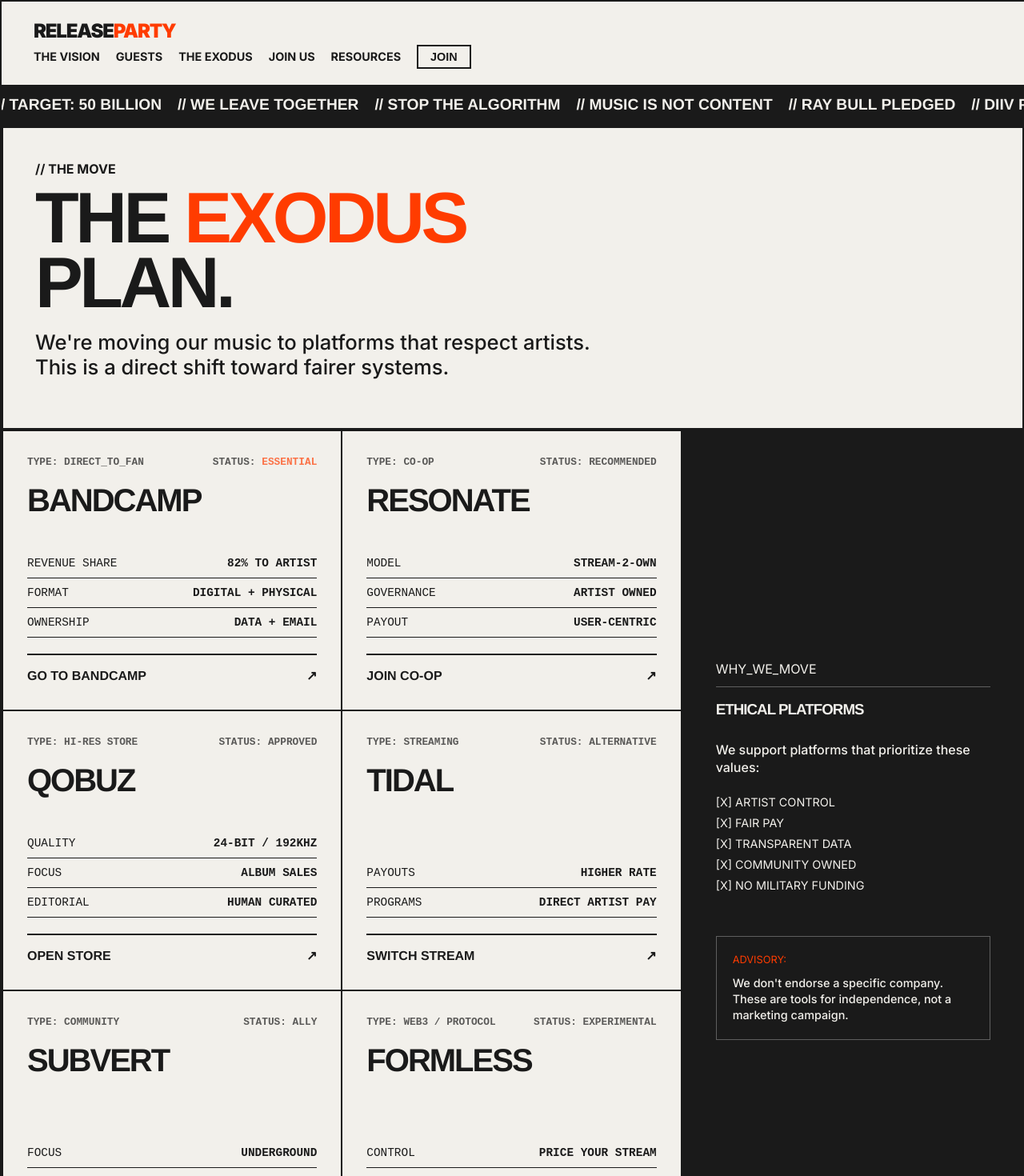
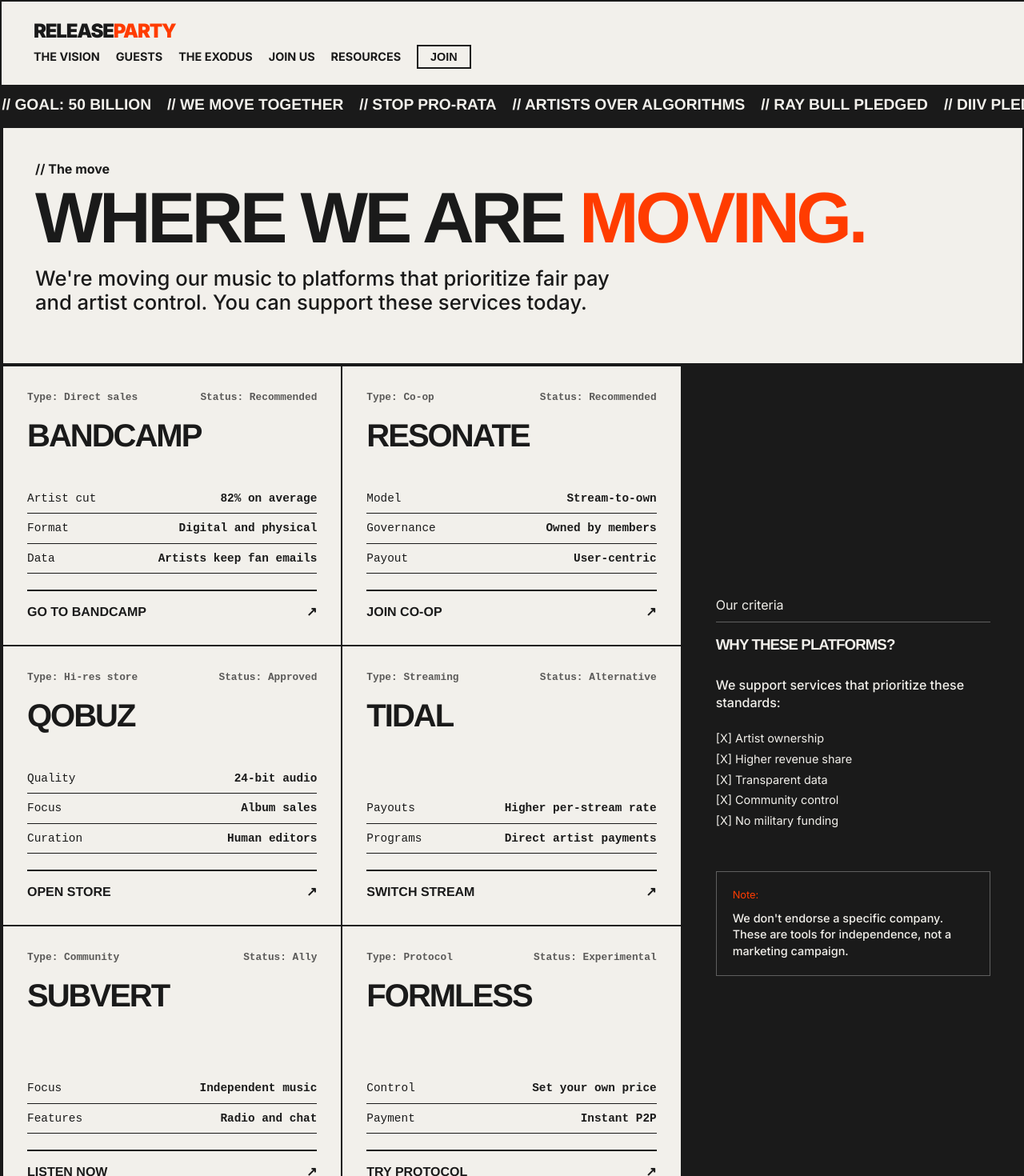
Before and after one commit to ang2990/releaseparty, a SvelteKit app: page /exodus in a window 1280 px wide. Shown: the top 1470 px of the page at 80% size. Built offline with nearby package versions, Linux system fonts and the light colour scheme.

Commit message:
UX: Rewrite all copy to follow Not-AI guidelines
- Switch all headers to sentence case

- Remove puffery and dramatic language

- Standardize on direct, grounded voice

- Use straight quotes and simplify punctuation

```diff
--- a/src/routes/+layout.svelte
+++ b/src/routes/+layout.svelte
@@ -34,7 +34,7 @@
                 modal.style.display = 'flex';
             }
             if (modalTitle) {
-                modalTitle.innerText = "JOIN AS " + role;
+                modalTitle.innerText = "Join as " + role.toLowerCase();
             }
         }
 
@@ -61,18 +61,18 @@
     <header class="grid-row">
         <div class="brand">
             {#if $page.url.pathname === '/'}
-                Release<span class="text-accent">Party</span>
+                Release<span class="text-accent">party</span>
             {:else}
-                <a href="/">Release<span class="text-accent">Party</span></a>
+                <a href="/">Release<span class="text-accent">party</span></a>
             {/if}
         </div>
         <nav>
-            <a href="/vision" class="nav-link">The Vision</a>
+            <a href="/vision" class="nav-link">The vision</a>
             <a href="/guest-list" class="nav-link">Guests</a>
-            <a href="/exodus" class="nav-link">The Exodus</a>
-            <a href="/join" class="nav-link">Join Us</a>
+            <a href="/exodus" class="nav-link">The exodus</a>
+            <a href="/join" class="nav-link">Join us</a>
             <a href="/resources" class="nav-link">Resources</a>
-            <button type="button" class="nav-link text-accent" onclick={() => openModal('ARTIST')}>JOIN</button>
+            <button type="button" class="nav-link text-accent" onclick={() => openModal('ARTIST')}>Join</button>
         </nav>
     </header>
 
@@ -81,10 +81,10 @@
         <div class="marquee-wrapper">
             <div class="marquee-content">
                 <span class="marquee-item">// 1,450,231,000 STREAMS PLEDGED </span>
-                <span class="marquee-item">// TARGET: 50 BILLION </span>
-                <span class="marquee-item">// WE LEAVE TOGETHER </span>
-                <span class="marquee-item">// STOP THE ALGORITHM </span>
-                <span class="marquee-item">// MUSIC IS NOT CONTENT </span>
+                <span class="marquee-item">// GOAL: 50 BILLION </span>
+                <span class="marquee-item">// WE MOVE TOGETHER </span>
+                <span class="marquee-item">// STOP PRO-RATA </span>
+                <span class="marquee-item">// ARTISTS OVER ALGORITHMS </span>
                 <span class="marquee-item">// RAY BULL PLEDGED </span>
                 <span class="marquee-item">// DIIV PLEDGED </span>
                 <span class="marquee-item">// MITSKI PLEDGED </span>
@@ -92,10 +92,10 @@
             </div>
             <div class="marquee-content">
                 <span class="marquee-item">// 1,450,231,000 STREAMS PLEDGED </span>
-                <span class="marquee-item">// TARGET: 50 BILLION </span>
-                <span class="marquee-item">// WE LEAVE TOGETHER </span>
-                <span class="marquee-item">// STOP THE ALGORITHM </span>
-                <span class="marquee-item">// MUSIC IS NOT CONTENT </span>
+                <span class="marquee-item">// GOAL: 50 BILLION </span>
+                <span class="marquee-item">// WE MOVE TOGETHER </span>
+                <span class="marquee-item">// STOP PRO-RATA </span>
+                <span class="marquee-item">// ARTISTS OVER ALGORITHMS </span>
                 <span class="marquee-item">// RAY BULL PLEDGED </span>
                 <span class="marquee-item">// DIIV PLEDGED </span>
                 <span class="marquee-item">// MITSKI PLEDGED </span>
@@ -109,8 +109,8 @@
     <!-- FOOTER -->
     <footer class="grid-row grid-sidebar footer-dark">
         <div class="grid-item">
-            <h2 class="text-large">Release Party</h2>
-            <p style="font-size: 0.9rem; margin-top: 10px; opacity: 0.7;">© 2025. Built for the Exodus. Music is not content.</p>
+            <h2 class="text-large">Release party</h2>
+            <p style="font-size: 0.9rem; margin-top: 10px; opacity: 0.7;">© 2025. Built for the move. Music is not content.</p>
         </div>
         <div class="grid-item">
             <h4 style="margin-bottom: 20px; text-transform: uppercase; letter-spacing: 0.1em;">Connect</h4>
@@ -126,45 +126,45 @@
     <div class="modal-overlay" id="modal">
         <div class="modal-box">
             <div style="display: flex; justify-content: space-between; margin-bottom: 20px;">
-                <h2 id="modal-title">JOIN</h2>
+                <h2 id="modal-title">Join</h2>
                 <button style="font-size: 2rem; cursor: pointer; line-height: 0.5; background: none; border: none; color: inherit; padding: 0;" onclick={() => closeModal()}>&times;</button>
             </div>
-            <p style="margin-bottom: 30px;">Add your leverage to the movement. Your information will be added to our list.</p>
+            <p style="margin-bottom: 30px;">Add your support to our list.</p>
 
             {#if modalSuccess}
                 <div style="text-align: center; padding: 40px 0;">
-                    <h2 class="text-large text-accent" style="margin-bottom: 20px;">CONFIRMED</h2>
-                    <p style="font-weight: 700;">Joined. Welcome to the Exodus.</p>
-                    <button class="btn" style="margin-top: 40px;" onclick={() => closeModal()}>DISMISS</button>
+                    <h2 class="text-large text-accent" style="margin-bottom: 20px;">Confirmed</h2>
+                    <p style="font-weight: 700;">We've added your name to the list.</p>
+                    <button class="btn" style="margin-top: 40px;" onclick={() => closeModal()}>Dismiss</button>
                 </div>
             {:else}
                 <form method="POST" action="/join" use:enhance={handleModalSubmit} class="modal-form">
                     <input type="hidden" name="role" value={modalRole}>
 
                     <div class="form-group">
-                        <label for="modal-name">NAME / ARTIST NAME</label>
-                        <input type="text" id="modal-name" name="name" placeholder="ENTER_NAME" required>
+                        <label for="modal-name">Name / artist name</label>
+                        <input type="text" id="modal-name" name="name" placeholder="Name" required>
                     </div>
 
                     {#if modalRole === 'ARTIST'}
                         <div class="form-group">
-                            <label for="modal-streams">2025 TOTAL STREAMS (ESTIMATE)</label>
+                            <label for="modal-streams">2025 total streams (estimate)</label>
                             <input type="number" id="modal-streams" name="streams" placeholder="0" min="0">
                         </div>
                     {/if}
 
                     <div class="form-group">
-                        <label for="modal-email">CONTACT_RELAY (EMAIL)</label>
-                        <input type="email" id="modal-email" name="email" placeholder="ENTER_EMAIL" required>
+                        <label for="modal-email">Email</label>
+                        <input type="email" id="modal-email" name="email" placeholder="Email" required>
                     </div>
 
                     <div class="form-group">
-                        <label for="modal-link">LINK (PORTFOLIO / SOCIAL)</label>
-                        <input type="text" id="modal-link" name="link" placeholder="HTTPS://...">
+                        <label for="modal-link">Link (Portfolio / social)</label>
+                        <input type="text" id="modal-link" name="link" placeholder="https://...">
                     </div>
 
                     <button class="btn" style="width: 100%; margin-top: 20px;" disabled={modalSubmitting}>
-                        {modalSubmitting ? 'TRANSMITTING...' : 'JOIN'}
+                        {modalSubmitting ? 'Transmitting...' : 'Join'}
                     </button>
                 </form>
             {/if}
@@ -173,8 +173,7 @@
 </div>
 
 <style>
-    /* ... keeping global layout styles ... */
-
+    /* Consolidate modal form styles */
     .modal-form {
         display: flex;
         flex-direction: column;
@@ -196,7 +195,6 @@
 
     .modal-form input[type="text"],
     .modal-form input[type="email"],
-    .modal-form input[type="url"],
     .modal-form input[type="number"] {
         background: transparent;
         border: none;
@@ -213,53 +211,4 @@
     .modal-form input:focus {
         border-color: var(--accent-color);
     }
-
-    /* Custom Radio for Modal */
-    .radio-group {
-        display: flex;
-        gap: 20px;
-    }
-
-    .radio-option {
-        display: flex;
-        align-items: center;
-        gap: 8px;
-        cursor: pointer;
-        font-family: var(--font-heading);
-        font-size: 1rem;
-        font-weight: 900;
-        opacity: 0.5;
-        transition: opacity 0.2s;
-    }
-
-    .radio-option:has(input:checked) {
-        opacity: 1;
-        color: var(--accent-color);
-    }
-
-    .modal-form input[type="radio"] {
-        appearance: none;
-        width: 1rem;
-        height: 1rem;
-        border: 2px solid currentColor;
-        border-radius: 50%;
-        display: grid;
-        place-content: center;
-        margin: 0;
-    }
-
-    .modal-form input[type="radio"]::before {
-        content: "";
-        width: 0.5rem;
-        height: 0.5rem;
-        border-radius: 50%;
-        transform: scale(0);
-        transition: 0.1s transform ease-in-out;
-        box-shadow: inset 1em 1em currentColor;
-        background-color: currentColor;
-    }
-
-    .modal-form input[type="radio"]:checked::before {
-        transform: scale(1);
-    }
 </style>
--- a/src/routes/exodus/+page.svelte
+++ b/src/routes/exodus/+page.svelte
@@ -1,15 +1,15 @@
 <svelte:head>
-    <title>THE EXODUS | Destinations</title>
+    <title>The exodus | Destinations</title>
 </svelte:head>
 
 <div class="grid-container">
     <!-- HERO SECTION -->
     <div class="grid-row">
         <div class="grid-item" style="padding-bottom: 60px;">
-            <div class="font-mono" style="margin-bottom: 10px; font-weight: 700;">// THE MOVE</div>
-            <h1 class="text-huge">The <span class="text-accent">Exodus</span><br>Plan.</h1>
+            <div class="font-mono" style="margin-bottom: 10px; font-weight: 700;">// The move</div>
+            <h1 class="text-huge">Where we are <span class="text-accent">moving.</span></h1>
             <p class="exodus-intro">
-                We're moving our music to platforms that respect artists. This is a direct shift toward fairer systems.
+                We're moving our music to platforms that prioritize fair pay and artist control. You can support these services today.
             </p>
         </div>
     </div>
@@ -23,143 +23,143 @@
                 <!-- BANDCAMP -->
                 <a href="https://bandcamp.com" target="_blank" class="destination-card">
                     <div class="card-header">
-                        <span>TYPE: DIRECT_TO_FAN</span>
-                        <span>STATUS: <span class="text-accent">ESSENTIAL</span></span>
+                        <span>Type: Direct sales</span>
+                        <span>Status: Recommended</span>
                     </div>
                     <h3 class="card-title">Bandcamp</h3>
                     <div class="card-specs">
                         <div class="spec-row">
-                            <span>REVENUE SHARE</span>
-                            <span>82% TO ARTIST</span>
+                            <span>Artist cut</span>
+                            <span>82% on average</span>
                         </div>
                         <div class="spec-row">
-                            <span>FORMAT</span>
-                            <span>DIGITAL + PHYSICAL</span>
+                            <span>Format</span>
+                            <span>Digital and physical</span>
                         </div>
                         <div class="spec-row">
-                            <span>OWNERSHIP</span>
-                            <span>DATA + EMAIL</span>
+                            <span>Data</span>
+                            <span>Artists keep fan emails</span>
                         </div>
                     </div>
                     <div class="card-action">
-                        GO TO BANDCAMP <span>&nearr;</span>
+                        Go to Bandcamp <span>&nearr;</span>
                     </div>
                 </a>
 
                 <!-- RESONATE -->
                 <a href="https://resonate.coop" target="_blank" class="destination-card">
                     <div class="card-header">
-                        <span>TYPE: CO-OP</span>
-                        <span>STATUS: RECOMMENDED</span>
+                        <span>Type: Co-op</span>
+                        <span>Status: Recommended</span>
                     </div>
                     <h3 class="card-title">Resonate</h3>
                     <div class="card-specs">
                         <div class="spec-row">
-                            <span>MODEL</span>
-                            <span>STREAM-2-OWN</span>
+                            <span>Model</span>
+                            <span>Stream-to-own</span>
                         </div>
                         <div class="spec-row">
-                            <span>GOVERNANCE</span>
-                            <span>ARTIST OWNED</span>
+                            <span>Governance</span>
+                            <span>Owned by members</span>
                         </div>
                         <div class="spec-row">
-                            <span>PAYOUT</span>
-                            <span>USER-CENTRIC</span>
+                            <span>Payout</span>
+                            <span>User-centric</span>
                         </div>
                     </div>
                     <div class="card-action">
-                        JOIN CO-OP <span>&nearr;</span>
+                        Join co-op <span>&nearr;</span>
                     </div>
                 </a>
 
                 <!-- QOBUZ -->
                 <a href="https://www.qobuz.com" target="_blank" class="destination-card">
                     <div class="card-header">
-                        <span>TYPE: HI-RES STORE</span>
-                        <span>STATUS: APPROVED</span>
+                        <span>Type: Hi-res store</span>
+                        <span>Status: Approved</span>
                     </div>
                     <h3 class="card-title">Qobuz</h3>
                     <div class="card-specs">
                         <div class="spec-row">
-                            <span>QUALITY</span>
-                            <span>24-BIT / 192KHZ</span>
+                            <span>Quality</span>
+                            <span>24-bit audio</span>
                         </div>
                         <div class="spec-row">
-                            <span>FOCUS</span>
-                            <span>ALBUM SALES</span>
+                            <span>Focus</span>
+                            <span>Album sales</span>
                         </div>
                         <div class="spec-row">
-                            <span>EDITORIAL</span>
-                            <span>HUMAN CURATED</span>
+                            <span>Curation</span>
+                            <span>Human editors</span>
                         </div>
                     </div>
                     <div class="card-action">
-                        OPEN STORE <span>&nearr;</span>
+                        Open store <span>&nearr;</span>
                     </div>
                 </a>
 
                 <!-- TIDAL -->
                 <a href="https://tidal.com" target="_blank" class="destination-card">
                     <div class="card-header">
-                        <span>TYPE: STREAMING</span>
-                        <span>STATUS: ALTERNATIVE</span>
+                        <span>Type: Streaming</span>
+                        <span>Status: Alternative</span>
                     </div>
                     <h3 class="card-title">Tidal</h3>
                     <div class="card-specs">
                         <div class="spec-row">
-                            <span>PAYOUTS</span>
-                            <span>HIGHER RATE</span>
+                            <span>Payouts</span>
+                            <span>Higher per-stream rate</span>
                         </div>
                         <div class="spec-row">
-                            <span>PROGRAMS</span>
-                            <span>DIRECT ARTIST PAY</span>
+                            <span>Programs</span>
+                            <span>Direct artist payments</span>
                         </div>
                     </div>
                     <div class="card-action">
-                        SWITCH STREAM <span>&nearr;</span>
+                        Switch stream <span>&nearr;</span>
                     </div>
                 </a>
 
                 <!-- SUBVERT -->
                 <a href="https://subvert.fm" target="_blank" class="destination-card">
                     <div class="card-header">
-                        <span>TYPE: COMMUNITY</span>
-                        <span>STATUS: ALLY</span>
+                        <span>Type: Community</span>
+                        <span>Status: Ally</span>
                     </div>
                     <h3 class="card-title">Subvert</h3>
                     <div class="card-specs">
                         <div class="spec-row">
-                            <span>FOCUS</span>
-                            <span>UNDERGROUND</span>
+                            <span>Focus</span>
+                            <span>Independent music</span>
                         </div>
                         <div class="spec-row">
-                            <span>COMMUNITY</span>
-                            <span>RADIO / CHAT</span>
+                            <span>Features</span>
+                            <span>Radio and chat</span>
                         </div>
                     </div>
                     <div class="card-action">
-                        TUNE IN <span>&nearr;</span>
+                        Listen now <span>&nearr;</span>
                     </div>
                 </a>
                  <!-- FORMLESS -->
                  <a href="https://formless.xyz" target="_blank" class="destination-card">
                     <div class="card-header">
-                        <span>TYPE: WEB3 / PROTOCOL</span>
-                        <span>STATUS: EXPERIMENTAL</span>
+                        <span>Type: Protocol</span>
+                        <span>Status: Experimental</span>
                     </div>
                     <h3 class="card-title">Formless</h3>
                     <div class="card-specs">
                         <div class="spec-row">
-                            <span>CONTROL</span>
-                            <span>PRICE YOUR STREAM</span>
+                            <span>Control</span>
+                            <span>Set your own price</span>
                         </div>
                         <div class="spec-row">
-                            <span>PAYMENT</span>
-                            <span>INSTANT / P2P</span>
+                            <span>Payment</span>
+                            <span>Instant P2P</span>
                         </div>
                     </div>
                     <div class="card-action">
-                        ACCESS PROTOCOL <span>&nearr;</span>
+                        Try protocol <span>&nearr;</span>
                     </div>
                 </a>
 
@@ -170,23 +170,23 @@
         <div class="grid-item-nopad">
             <div class="mission-brief">
                 <div class="font-mono" style="margin-bottom: 20px; border-bottom: 1px solid rgba(255,255,255,0.3); padding-bottom: 10px;">
-                    WHY_WE_MOVE
+                    Our criteria
                 </div>
-                <h3 style="margin-bottom: 30px;">Ethical Platforms</h3>
+                <h3 style="margin-bottom: 30px;">Why these platforms?</h3>
 
                 <p style="margin-bottom: 20px; font-size: 1rem;">
-                    We support platforms that prioritize these values:
+                    We support services that prioritize these standards:
                 </p>
                 <ul class="font-mono" style="list-style: none; font-size: 0.9rem; line-height: 1.8;">
-                    <li>[X] ARTIST CONTROL</li>
-                    <li>[X] FAIR PAY</li>
-                    <li>[X] TRANSPARENT DATA</li>
-                    <li>[X] COMMUNITY OWNED</li>
-                    <li>[X] NO MILITARY FUNDING</li>
+                    <li>[X] Artist ownership</li>
+                    <li>[X] Higher revenue share</li>
+                    <li>[X] Transparent data</li>
+                    <li>[X] Community control</li>
+                    <li>[X] No military funding</li>
                 </ul>
 
                 <div style="margin-top: 50px; padding: 20px; border: 1px solid rgba(255,255,255,0.3);">
-                    <div class="font-mono" style="font-size: 0.8rem; margin-bottom: 10px; color: var(--accent-color);">ADVISORY:</div>
+                    <div class="font-mono" style="font-size: 0.8rem; margin-bottom: 10px; color: var(--accent-color);">Note:</div>
                     <p style="font-size: 0.9rem;">We don't endorse a specific company. These are tools for independence, not a marketing campaign.</p>
                 </div>
             </div>
```
Also changed, not shown: src/routes/+page.svelte (+44 -90 lines), src/routes/guest-list/+page.svelte (+4 -4 lines), src/routes/join/+page.svelte (+20 -73 lines), src/routes/resources/+page.svelte (+11 -11 lines).
